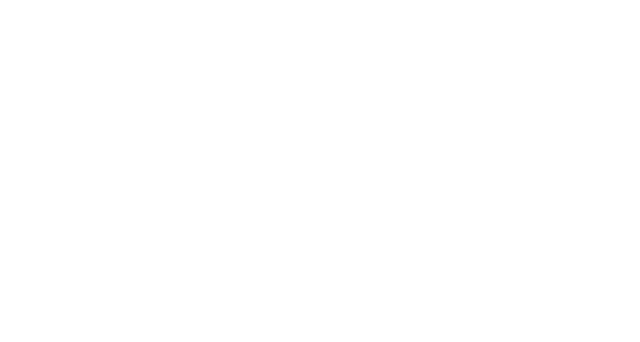
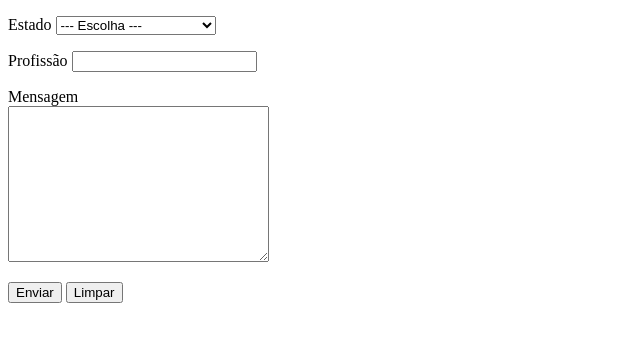
Before and after one commit to VitorMiksza/HTML-CSS, a plain HTML site: page Exercicios/Ex025/Ex008.html in a window 1280 px wide. Shown: the whole page, without its empty margins (0-640 px from the left). Drawn offline with Linux system fonts and the light colour scheme.

Commit message:
Update Ex008.html

```diff
--- a/Exercicios/Ex025/Ex008.html
+++ b/Exercicios/Ex025/Ex008.html
@@ -6,6 +6,69 @@
     <title>Formulários</title>
 </head>
 <body>
-    <form action="cadastro.php" method="get"></form>
+    <form action="cadastro.php" method="get" autocomplete="on">
+
+        <p>
+            <label for="iest">Estado</label>
+            <select name="Estado" id="iest">
+
+                <option value="" selected>--- Escolha ---</option>
+
+                <optgroup label="Região Sudeste">
+                    <option value="RJ">Rio de Janeiro</option>
+                    <option value="SP">São Paulo</option>
+                    <option value="MG">Minas Gerais</option>
+                </optgroup>
+
+                <optgroup label="Região Nordeste">
+                    <option value="MA">Maranhão</option>
+                    <option value="PE">Pernanbuco</option>
+                    <option value="RN">Rio Grande do Norte</option>
+                </optgroup>
+
+
+
+            </select>
+
+
+            <p>
+                <label for="iprof">Profissão</label>
+                <input type="text" name="prof" id="iprof" list="lstprof">
+
+                <datalist id="lstprof">
+                    <option value="ADM">Administrador</option>
+                    <option value="CONT">Contador</option>
+                    <option value="DEV">Desenvolvedor</option>
+                    <option value="PROF">Professor</option>
+                </datalist>
+
+
+
+            </p>
+
+
+            <p>
+                <label for="imsg">Mensagem</label><br>
+                <textarea name="msg" id="imsg" cols="30" rows="10"></textarea>
+            </p>
+
+
+
+
+        </p>
+
+
+
+
+
+
+
+        <p>
+            <input type="submit" value="Enviar">
+            <input type="reset" value="Limpar">
+        </p>
+
+
+    </form>
 </body>
 </html>
```
